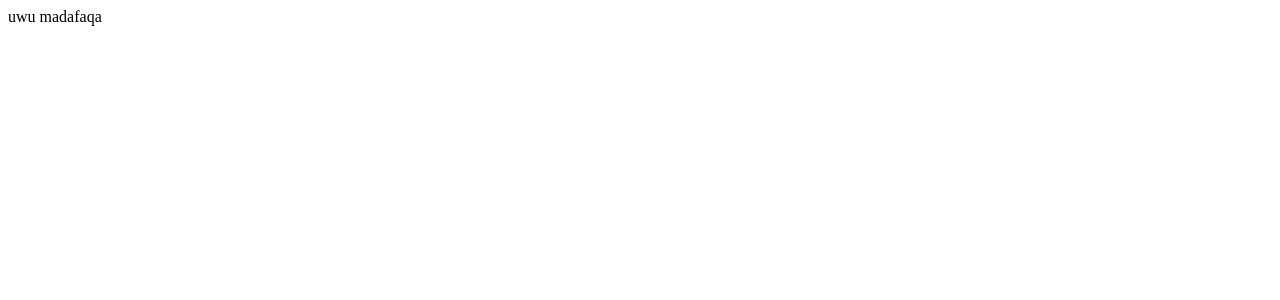
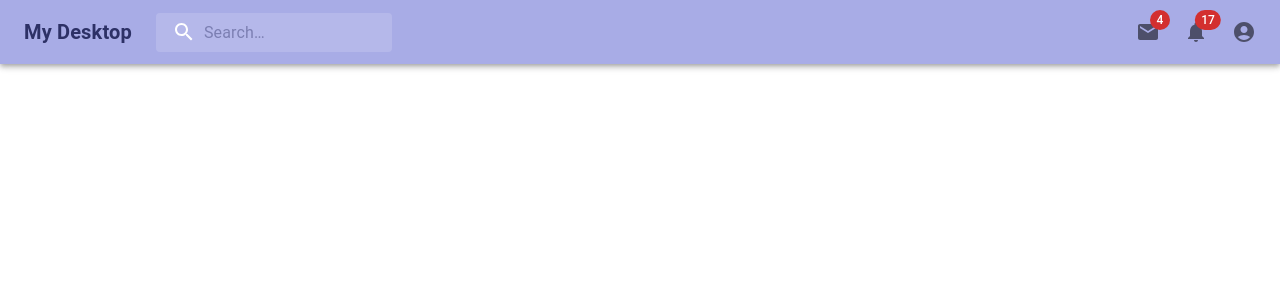
Before and after one commit to akdeaso/tbd-fp-fe, a React (Vite) app: page / in a window 1280 px wide. Shown: the top 300 px of the page. Built offline with nearby package versions, Linux system fonts and the light colour scheme.

Commit message:
add navbar & match color

```diff
--- a/index.html
+++ b/index.html
@@ -4,9 +4,9 @@
     <meta charset="UTF-8" />
     <link rel="icon" type="image/svg+xml" href="/vite.svg" />
     <meta name="viewport" content="width=device-width, initial-scale=1.0" />
-    <title>Vite + React</title>
+    <title>My Desktop</title>
   </head>
-  <body>
+  <body style="margin: 0px; padding: 0px;">
     <div id="root"></div>
     <script type="module" src="/src/main.jsx"></script>
   </body>
--- /dev/null
+++ b/src/components/Navbar.jsx
@@ -0,0 +1,230 @@
+import * as React from "react";
+import { styled, alpha } from "@mui/material/styles";
+import AppBar from "@mui/material/AppBar";
+import Box from "@mui/material/Box";
+import Toolbar from "@mui/material/Toolbar";
+import IconButton from "@mui/material/IconButton";
+import Typography from "@mui/material/Typography";
+import InputBase from "@mui/material/InputBase";
+import Badge from "@mui/material/Badge";
+import MenuItem from "@mui/material/MenuItem";
+import Menu from "@mui/material/Menu";
+import SearchIcon from "@mui/icons-material/Search";
+import AccountCircle from "@mui/icons-material/AccountCircle";
+import MailIcon from "@mui/icons-material/Mail";
+import NotificationsIcon from "@mui/icons-material/Notifications";
+import MoreIcon from "@mui/icons-material/MoreVert";
+
+const Search = styled("div")(({ theme }) => ({
+  position: "relative",
+  borderRadius: theme.shape.borderRadius,
+  backgroundColor: alpha(theme.palette.common.white, 0.15),
+  "&:hover": {
+    backgroundColor: alpha(theme.palette.common.white, 0.25),
+  },
+  marginRight: theme.spacing(2),
+  marginLeft: 0,
+  width: "100%",
+  [theme.breakpoints.up("sm")]: {
+    marginLeft: theme.spacing(3),
+    width: "auto",
+  },
+}));
+
+const SearchIconWrapper = styled("div")(({ theme }) => ({
+  padding: theme.spacing(0, 2),
+  height: "100%",
+  position: "absolute",
+  pointerEvents: "none",
+  display: "flex",
+  alignItems: "center",
+  justifyContent: "center",
+}));
+
+const StyledInputBase = styled(InputBase)(({ theme }) => ({
+  color: "#2D3166",
+  "& .MuiInputBase-input": {
+    padding: theme.spacing(1, 1, 1, 0),
+    // vertical padding + font size from searchIcon
+    paddingLeft: `calc(1em + ${theme.spacing(4)})`,
+    transition: theme.transitions.create("width"),
+    width: "100%",
+    [theme.breakpoints.up("md")]: {
+      width: "20ch",
+    },
+  },
+}));
+
+const Navbar = () => {
+  const [anchorEl, setAnchorEl] = React.useState(null);
+  const [mobileMoreAnchorEl, setMobileMoreAnchorEl] = React.useState(null);
+
+  const isMenuOpen = Boolean(anchorEl);
+  const isMobileMenuOpen = Boolean(mobileMoreAnchorEl);
+
+  const handleProfileMenuOpen = (event) => {
+    setAnchorEl(event.currentTarget);
+  };
+
+  const handleMobileMenuClose = () => {
+    setMobileMoreAnchorEl(null);
+  };
+
+  const handleMenuClose = () => {
+    setAnchorEl(null);
+    handleMobileMenuClose();
+  };
+
+  const handleMobileMenuOpen = (event) => {
+    setMobileMoreAnchorEl(event.currentTarget);
+  };
+
+  const menuId = "primary-search-account-menu";
+  const renderMenu = (
+    <Menu
+      anchorEl={anchorEl}
+      anchorOrigin={{
+        vertical: "top",
+        horizontal: "right",
+      }}
+      id={menuId}
+      keepMounted
+      transformOrigin={{
+        vertical: "top",
+        horizontal: "right",
+      }}
+      open={isMenuOpen}
+      onClose={handleMenuClose}
+    >
+      <MenuItem onClick={handleMenuClose}>My Profile</MenuItem>
+      <MenuItem onClick={handleMenuClose}>Logout</MenuItem>
+    </Menu>
+  );
+
+  const mobileMenuId = "primary-search-account-menu-mobile";
+  const renderMobileMenu = (
+    <Menu
+      anchorEl={mobileMoreAnchorEl}
+      anchorOrigin={{
+        vertical: "top",
+        horizontal: "right",
+      }}
+      id={mobileMenuId}
+      keepMounted
+      transformOrigin={{
+        vertical: "top",
+        horizontal: "right",
+      }}
+      open={isMobileMenuOpen}
+      onClose={handleMobileMenuClose}
+    >
+      <MenuItem>
+        <IconButton size="large" aria-label="show 4 new mails" color="#2D3166">
+          <Badge badgeContent={4} color="error">
+            <MailIcon />
+          </Badge>
+        </IconButton>
+        <p>Messages</p>
+      </MenuItem>
+      <MenuItem>
+        <IconButton
+          size="large"
+          aria-label="show 17 new notifications"
+          color="#2D3166"
+        >
+          <Badge badgeContent={17} color="error">
+            <NotificationsIcon />
+          </Badge>
+        </IconButton>
+        <p>Notifications</p>
+      </MenuItem>
+      <MenuItem onClick={handleProfileMenuOpen}>
+        <IconButton
+          size="large"
+          aria-label="account of current user"
+          aria-controls="primary-search-account-menu"
+          aria-haspopup="true"
+          color="#2D3166"
+        >
+          <AccountCircle />
+        </IconButton>
+        <p>Profile</p>
+      </MenuItem>
+    </Menu>
+  );
+
+  return (
+    <Box sx={{ flexGrow: 1 }}>
+      <AppBar position="static" sx={{ bgcolor: "#A8ACE6" }}>
+        <Toolbar>
+          <Typography
+            variant="h6"
+            noWrap
+            component="div"
+            sx={{ display: { xs: "none", sm: "block" }, fontWeight: "bold" }}
+            color="#2D3166"
+          >
+            My Desktop
+          </Typography>
+          <Search>
+            <SearchIconWrapper>
+              <SearchIcon />
+            </SearchIconWrapper>
+            <StyledInputBase
+              placeholder="Search…"
+              inputProps={{ "aria-label": "search" }}
+            />
+          </Search>
+          <Box sx={{ flexGrow: 1 }} />
+          <Box sx={{ display: { xs: "none", md: "flex" } }}>
+            <IconButton
+              size="large"
+              aria-label="show 4 new mails"
+              color="#2D3166"
+            >
+              <Badge badgeContent={4} color="error">
+                <MailIcon />
+              </Badge>
+            </IconButton>
+            <IconButton
+              size="large"
+              aria-label="show 17 new notifications"
+              color="#2D3166"
+            >
+              <Badge badgeContent={17} color="error">
+                <NotificationsIcon />
+              </Badge>
+            </IconButton>
+            <IconButton
+              size="large"
+              edge="end"
+              aria-label="account of current user"
+              aria-controls={menuId}
+              aria-haspopup="true"
+              onClick={handleProfileMenuOpen}
+              color="#2D3166"
+            >
+              <AccountCircle />
+            </IconButton>
+          </Box>
+          <Box sx={{ display: { xs: "flex", md: "none" } }}>
+            <IconButton
+              size="large"
+              aria-label="show more"
+              aria-controls={mobileMenuId}
+              aria-haspopup="true"
+              onClick={handleMobileMenuOpen}
+              color="#2D3166"
+            >
+              <MoreIcon />
+            </IconButton>
+          </Box>
+        </Toolbar>
+      </AppBar>
+      {renderMobileMenu}
+      {renderMenu}
+    </Box>
+  );
+};
+
+export default Navbar;
--- a/src/main.jsx
+++ b/src/main.jsx
@@ -6,11 +6,12 @@
 import TesDaze from "./pages/tes";
 import LoginSide from "./pages/LoginSide";
 import RegisterSide from "./pages/RegisterSide";
+import Home from "./pages/Home";
 
 const router = createBrowserRouter([
   {
     path: "/",
-    element: <TesDaze />,
+    element: <Home />,
   },
   {
     path: "/sini",
--- /dev/null
+++ b/src/pages/Home.jsx
@@ -0,0 +1,8 @@
+import React from "react";
+import Navbar from "../components/Navbar";
+
+const Home = () => {
+  return <Navbar />;
+};
+
+export default Home;
--- a/src/pages/LoginSide.jsx
+++ b/src/pages/LoginSide.jsx
@@ -31,7 +31,16 @@
   );
 }
 
-const theme = createTheme();
+const theme = createTheme({
+  palette: {
+    primary: {
+      main: "#2D3166",
+    },
+    secondary: {
+      main: "#A8ACE6",
+    },
+  },
+});
 
 function LoginSide() {
   const handleSubmit = (event) => {
```
